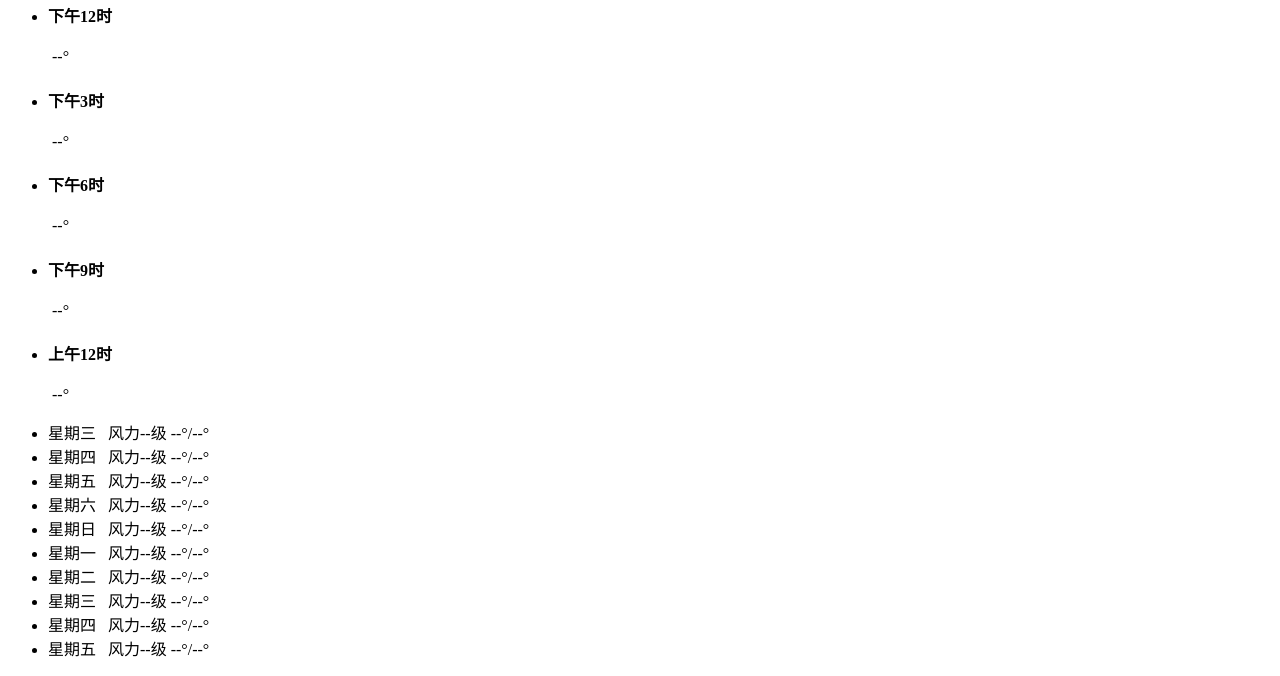
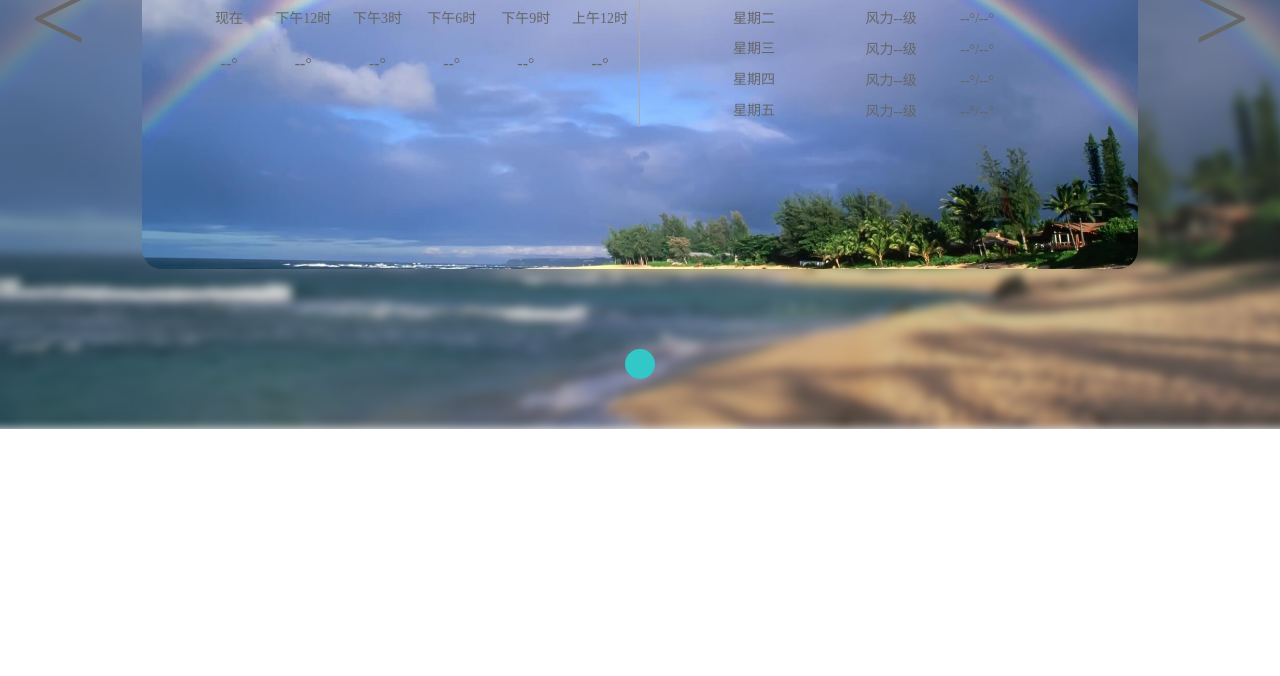
Before and after one commit to zh-yang/get-weather, a plain HTML site: page index.html in a window 1280 px wide. Shown: the part 381-1057 px from the top of the page. After the commit the page ends 810 px from the top, so only its background shows below. Drawn offline with Linux system fonts and the light colour scheme; no server answers; files whose address does not match are found by name.

Commit message:
get weather

```diff
--- a/index.html
+++ b/index.html
@@ -3,7 +3,7 @@
 <head>
 	<meta charset="UTF-8">
 	<title>getWeather</title>
-	<link rel="stylesheet" type="text/css" href="scc.index.css">
+	<link rel="stylesheet" type="text/css" href="css/index.css">
 </head>
 <body>
 	<div id="cover"></div>
```
